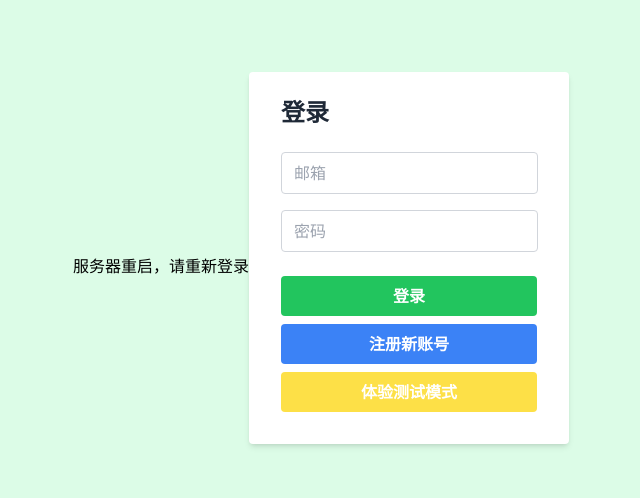
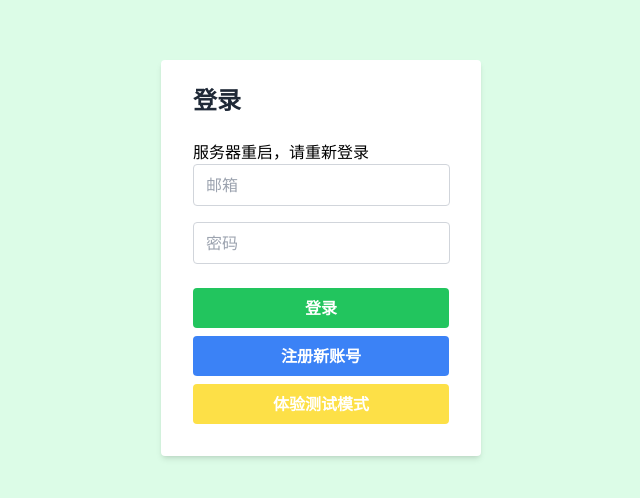
Before and after one commit to Leotaxx/dttcnClient, a React (Create React App) app: page / in a window 1280 px wide. Shown: the part 134-632 px from the top of the page, without its empty margins (319-959 px from the left). Built offline with nearby package versions, Linux system fonts and the light colour scheme.

Commit message:
"loginuifixed"

```diff
--- a/src/components/LoginPage.js
+++ b/src/components/LoginPage.js
@@ -35,9 +35,10 @@ const LoginPage = () => {
     const isDisabled = loginAttempts > 5;
     return (
         <div className="flex justify-center items-center h-screen bg-green-100">
-            <p>服务器重启，请重新登录</p>
+
             <form onSubmit={handleSubmit} className="bg-white shadow-md rounded px-8 pt-6 pb-8 mb-4 max-w-xs">
                 <h2 className="text-2xl text-gray-800 font-bold mb-6">登录</h2>
+                <p>服务器重启，请重新登录</p>
                 {errorMessage && (
                     <div className="text-red-500 mb-4">{errorMessage}</div>
                 )}
```
